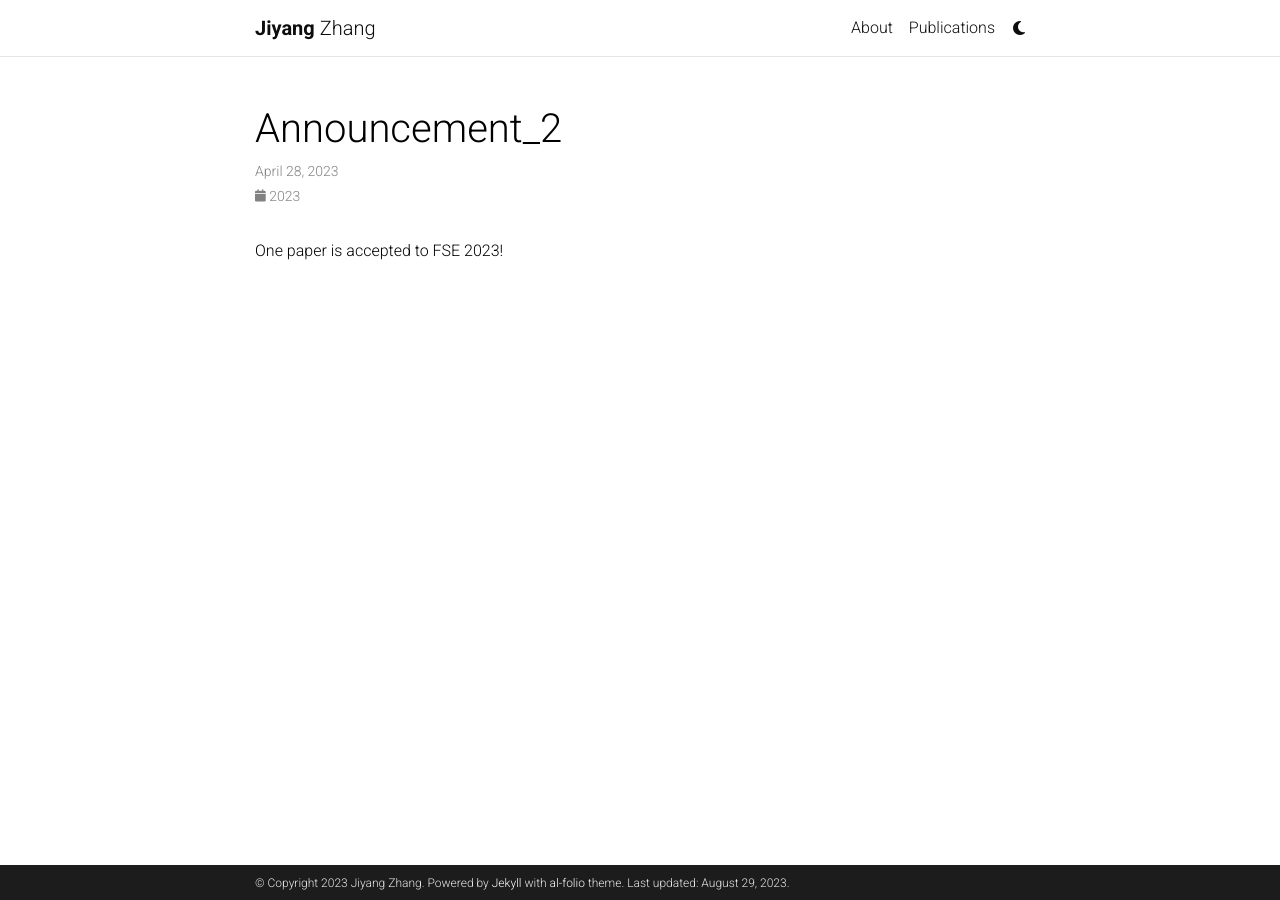
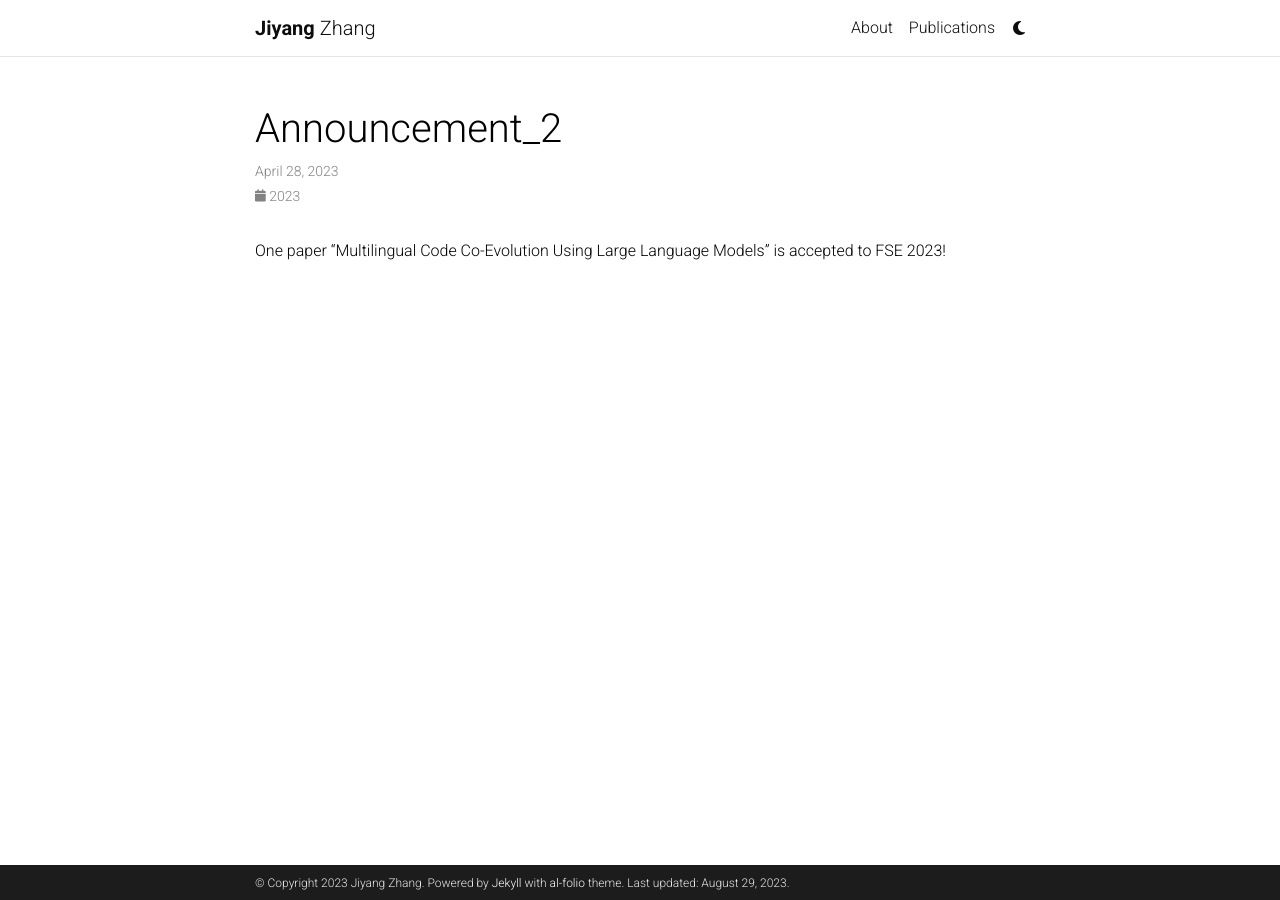
Before and after one commit to JiyangZhang/jiyangzhang.github.io, a Jekyll site: the page built from _news/announcement_2.md, in a window 1280 px wide. Built offline with Jekyll 4.4.1, drawn with Linux system fonts in a browser that asks for light colours; comment, search, counter and statistics services are not loaded; a style sheet for code colours, icons or effects is not loaded.

Commit message:
Update news

```diff
--- a/_news/announcement_2.md
+++ b/_news/announcement_2.md
@@ -5,4 +5,4 @@ inline: true
 related_posts: false
 ---
 
-One paper is accepted to FSE 2023!
+One paper "Multilingual Code Co-Evolution Using Large Language Models" is accepted to FSE 2023!
```
Also changed, not shown: _news/announcement_1.md (+1 -1 lines).
